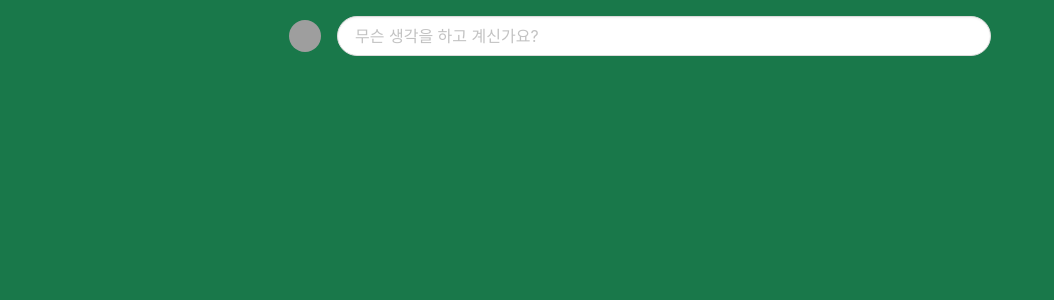
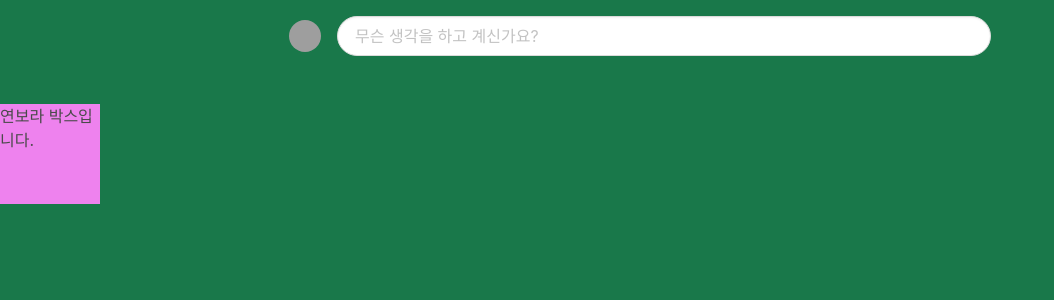
Before and after one commit to kyebalza/FootBall_INFO, a Flask app: template templates/index.html in a window 1280 px wide. Shown: the part 52-352 px from the top of the page, without its empty margins (0-1054 px from the left). Run offline with Flask 2, Linux system fonts and the light colour scheme; the template is opened without the code that fills it, so the values that code supplies are empty; some libraries are stand-ins or nearby versions; grey boxes are pictures that could not be loaded.

Commit message:
연보라색 박스 생성

```diff
--- a/templates/index.html
+++ b/templates/index.html
@@ -40,7 +40,11 @@
         })
     </script>
     <style>
-
+        .violet-box {
+            width: 100px;
+            height: 100px;
+            background-color: violet;
+        }
     </style>
 
 </head>
@@ -137,5 +141,8 @@
 
     </div>
 </section>
+<div class="violet-box">
+    연보라 박스입니다.
+</div>
 </body>
 </html>
```
